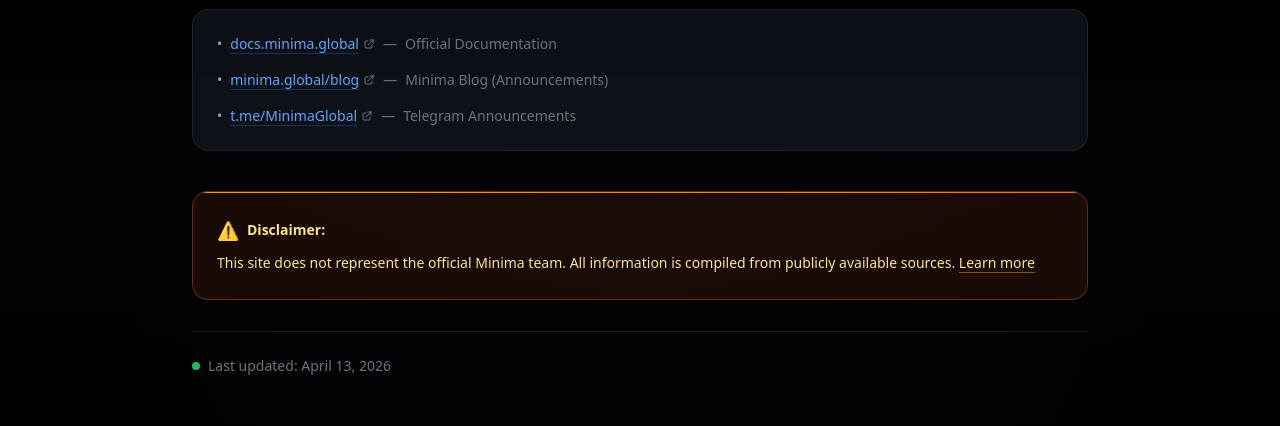
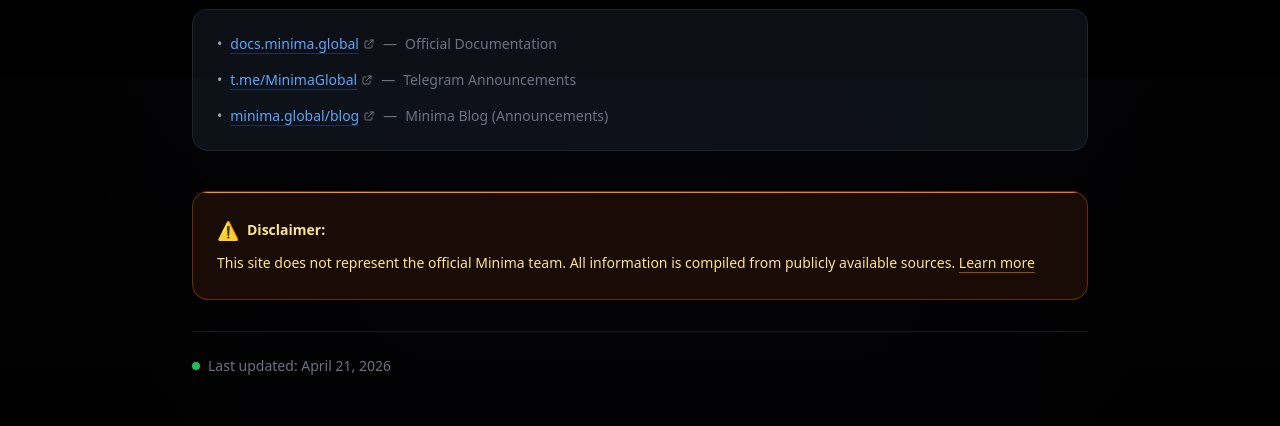
Before and after one commit to KuA1bo/minimaverse-site, a Next.js app: page /open-questions in a window 1280 px wide. Shown: the part 1522-1948 px from the top of the page. Built offline with nearby package versions, Linux system fonts and the light colour scheme.

Commit message:
fix(open-questions): correct href values in Additional Resources (Telegram↔Blog) + update date

```diff
--- a/src/app/open-questions/page.tsx
+++ b/src/app/open-questions/page.tsx
@@ -21,7 +21,7 @@ const ExternalLink = ({
     href={href.trim()}
     target="_blank"
     rel="noopener noreferrer"
-    className={`inline-flex items-center gap-1 ${className}`}
+    className={`inline-flex items-center gap-1 ${className} cursor-pointer z-10`}
     aria-label={ariaLabel}
   >
     {children}
@@ -200,14 +200,12 @@ export default function OpenQuestionsPage() {
                   Official Discord channel for community questions. Questions are reviewed and answered
                   during scheduled AMA sessions with the Minima team.
                 </p>
-                {/* ✅ FIXED: Added "→" prefix, removed manual SVG duplicate */}
                 <ExternalLink
                   href="https://discord.com/channels/562272317930209280/1244940478756028446"
                   className="inline-flex items-center gap-2 text-blue-400 hover:text-purple-400 underline decoration-blue-500/30 hover:decoration-purple-500/60 underline-offset-4 transition-all duration-300 font-medium"
                   ariaLabel="Open #stage-question Discord channel"
                 >
                   → Open #stage-question on Discord
-                  {/* ✅ Manual SVG removed — component adds it automatically */}
                 </ExternalLink>
               </div>
             </div>
@@ -226,7 +224,7 @@ export default function OpenQuestionsPage() {
           </div>
         </section>
 
-        {/* Additional Resources - UPDATED: Clean mobile layout (no dash), responsive dots */}
+        {/* Additional Resources - FIXED: href matches link text + order swapped */}
         <section className="mb-10 opacity-0 animate-fade-in-up delay-300">
           <h2 className="text-2xl font-bold mb-4 flex items-center gap-3">
             <span className="text-2xl">🔗</span>
@@ -249,6 +247,19 @@ export default function OpenQuestionsPage() {
                 <span className="text-gray-500 text-xs md:text-sm hidden md:inline">—</span>
                 <span className="text-gray-500 text-xs md:text-sm">Official Documentation</span>
               </li>
+              {/* 2. Telegram - CORRECTED href */}
+              <li className="flex flex-col gap-1 md:flex-row md:items-center md:gap-2">
+                <span className="text-gray-400 hidden sm:inline">•</span>
+                <ExternalLink
+                  href="https://t.me/MinimaGlobal"
+                  className="text-blue-400 hover:text-purple-400 underline decoration-blue-500/30 hover:decoration-purple-500/60 underline-offset-4 transition-all duration-300"
+                >
+                  t.me/MinimaGlobal
+                </ExternalLink>
+                <span className="text-gray-500 text-xs md:text-sm hidden md:inline">—</span>
+                <span className="text-gray-500 text-xs md:text-sm">Telegram Announcements</span>
+              </li>
+              {/* 3. Blog - CORRECTED href */}
               <li className="flex flex-col gap-1 md:flex-row md:items-center md:gap-2">
                 <span className="text-gray-400 hidden sm:inline">•</span>
                 <ExternalLink
@@ -259,17 +270,6 @@ export default function OpenQuestionsPage() {
                 </ExternalLink>
                 <span className="text-gray-500 text-xs md:text-sm hidden md:inline">—</span>
                 <span className="text-gray-500 text-xs md:text-sm">Minima Blog (Announcements)</span>
-              </li>
-              <li className="flex flex-col gap-1 md:flex-row md:items-center md:gap-2">
-                <span className="text-gray-400 hidden sm:inline">•</span>
-                <ExternalLink
-                  href="https://t.me/MinimaGlobal"
-                  className="text-blue-400 hover:text-purple-400 underline decoration-blue-500/30 hover:decoration-purple-500/60 underline-offset-4 transition-all duration-300"
-                >
-                  t.me/MinimaGlobal
-                </ExternalLink>
-                <span className="text-gray-500 text-xs md:text-sm hidden md:inline">—</span>
-                <span className="text-gray-500 text-xs md:text-sm">Telegram Announcements</span>
               </li>
             </ul>
           </div>
@@ -293,11 +293,11 @@ export default function OpenQuestionsPage() {
           </p>
         </div>
 
-        {/* Last Updated - UPDATED DATE */}
+        {/* Last Updated - UPDATED DATE to April 21, 2026 */}
         <section className="border-t border-gray-700/40 pt-6 opacity-0 animate-fade-in-up delay-300">
           <p className="text-gray-500 text-sm flex items-center gap-2">
             <span className="w-2 h-2 bg-green-500 rounded-full animate-pulse" />
-            Last updated: April 13, 2026
+            Last updated: April 21, 2026
           </p>
         </section>
 
```
